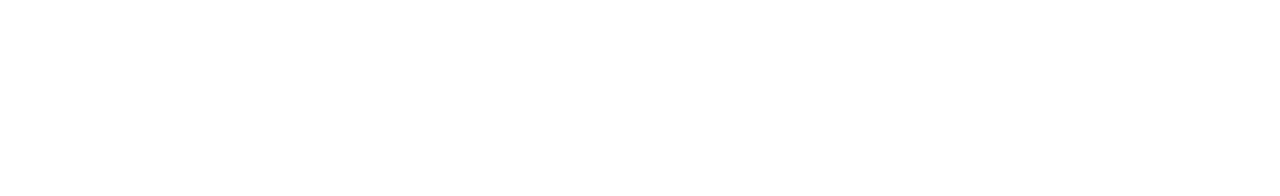
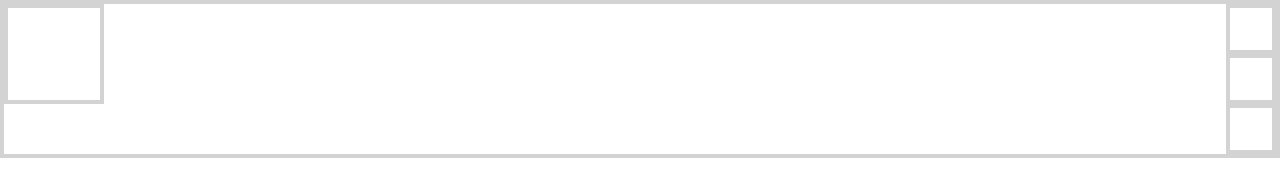
Before and after one commit to elpsycongr003/CSS-Best-Practices, a plain HTML site: page index.html in a window 1280 px wide. Drawn offline with Linux system fonts and the light colour scheme.

Commit message:
moved small to the right+ big box to the left

```diff
--- a/index.html
+++ b/index.html
@@ -5,11 +5,16 @@
     <meta http-equiv="X-UA-Compatible" content="IE=edge" />
     <meta name="viewport" content="width=device-width, initial-scale=1.0" />
     <title>Document</title>
+    <link rel="stylesheet" href="./style.css" />
   </head>
   <body>
-    <div class="container"></div>
-    <div class="box box-small"></div>
-    <div class="box box-small"></div>
-    <div class="box box-small"></div>
+    <div class="container">
+      <div class="box"></div>
+      <div>
+        <div class="box box-small"></div>
+        <div class="box box-small"></div>
+        <div class="box box-small"></div>
+      </div>
+    </div>
   </body>
 </html>
--- /dev/null
+++ b/style.css
@@ -0,0 +1,23 @@
+*{
+    padding: 0;
+    margin: 0;
+    box-sizing: border-box;
+}
+
+
+.box {
+  border: 4px solid lightgrey;
+  width: 100px;
+  height: 100px;
+}
+
+.box-small {
+  width: 50px;
+  height: 50px;
+}
+
+.container {
+    border: 4px solid lightgray;
+    display: flex;
+    justify-content: space-between;
+}
```
